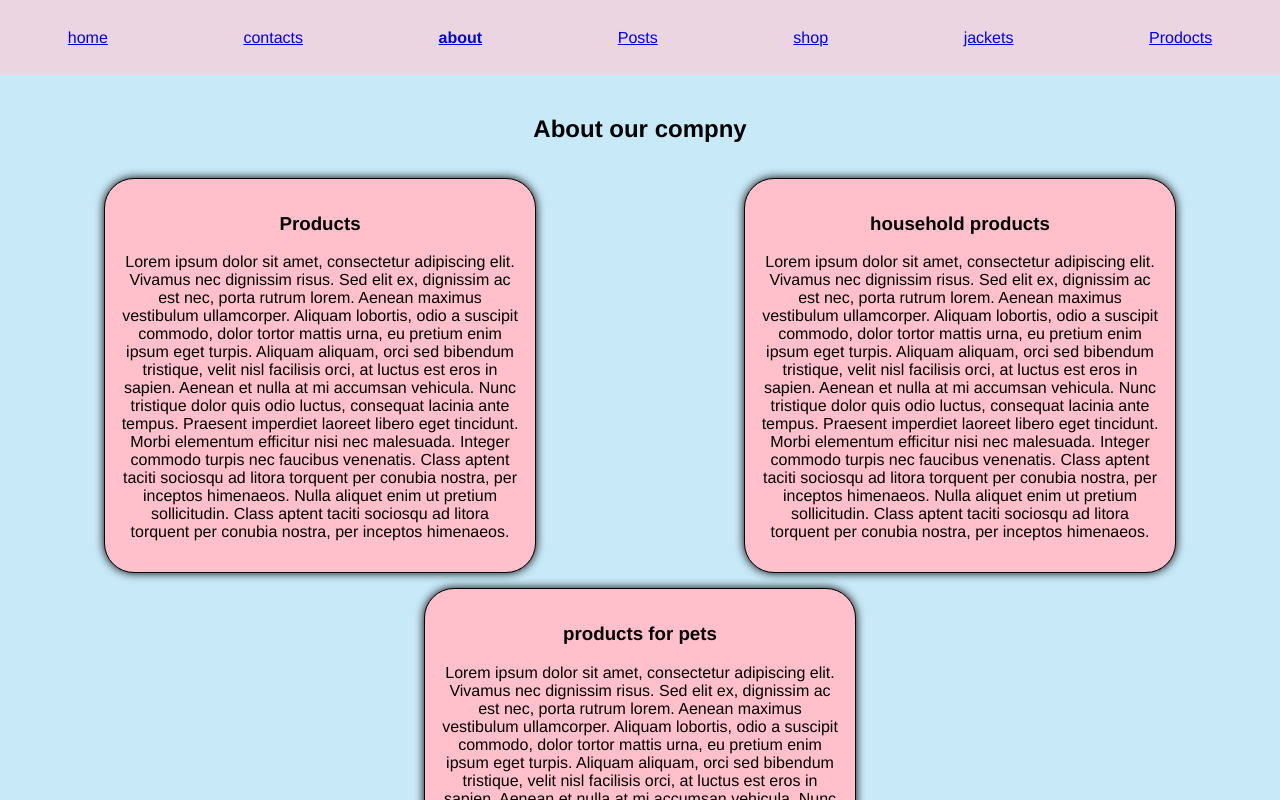
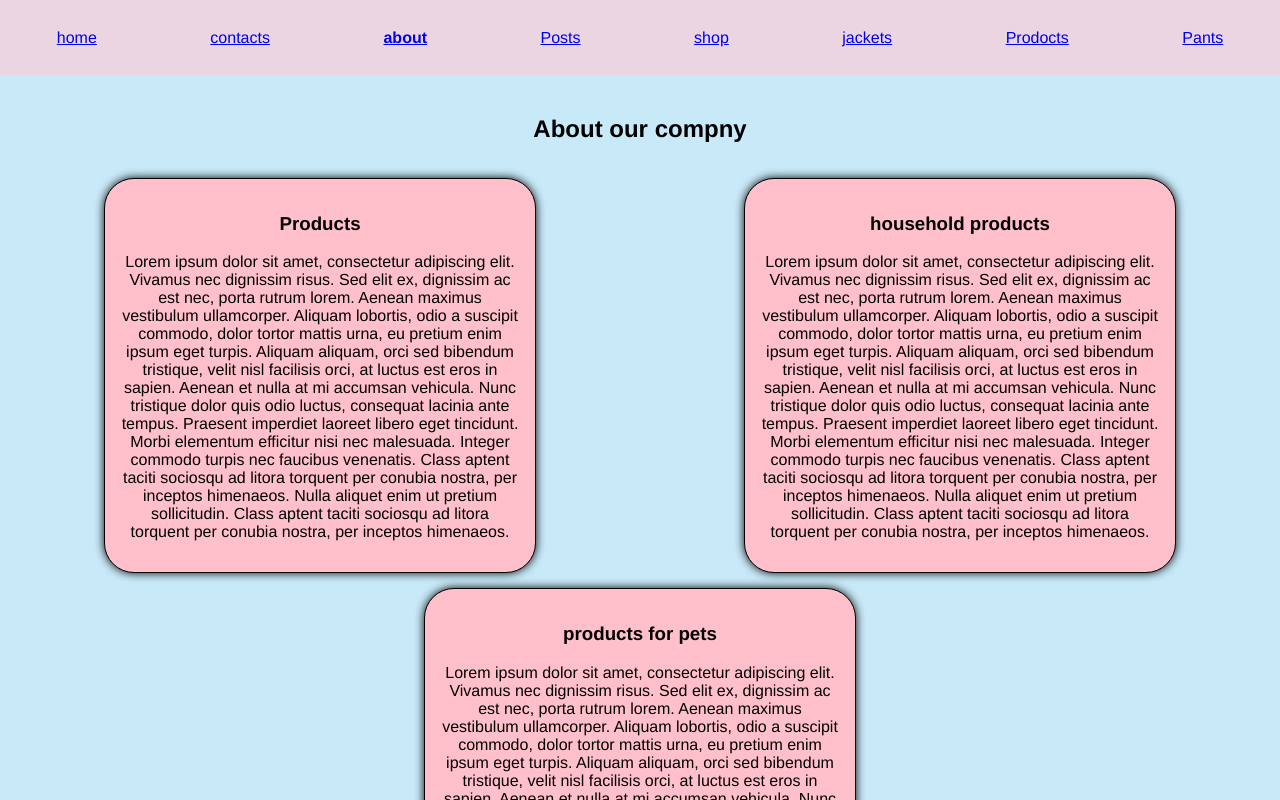
Before and after one commit to soltonbekov-aiymkyz/router-example, a React (Create React App) app: page /about in a window 1280 px wide. Shown: the top 800 px of the page. Built offline with nearby package versions, Linux system fonts and the light colour scheme.

Commit message:
added new file with folder

```diff
--- a/src/App.js
+++ b/src/App.js
@@ -9,6 +9,7 @@ import Posts from "./components/Posts/Posts";
 import Shop from "./components/Shop/Shop";
 import Jackets from "./components/Jackets/Jackets"
 import Products from './components/Products/Products';
+import Pants from './components/Pants/Pants';
 import "./App.css"
 
 function App() {
@@ -58,6 +59,8 @@ function App() {
             to="/jackets">jackets </NavLink>
         </li>
         <li><NavLink activeClassName="activeLink" activeStyle = {activeLinkStyle} to="/products">Prodocts</NavLink></li>
+        <li><NavLink activeClassName="activeLink" activeStyle = {activeLinkStyle} to="/pants">Pants</NavLink></li>
+
       </ul>
       <Switch>
         <Route path="/about" component={About} />
@@ -68,6 +71,8 @@ function App() {
         <Route path="/posts" component={Posts} />
         <Route path="/shop" component={Shop} />
         <Route path="/products" component={Products} />
+
+        <Route path="/pants" component={Pants} />
         <Route exact path="/" component={Home} />
         <Route path="/" component={NotFound} />
 
```
